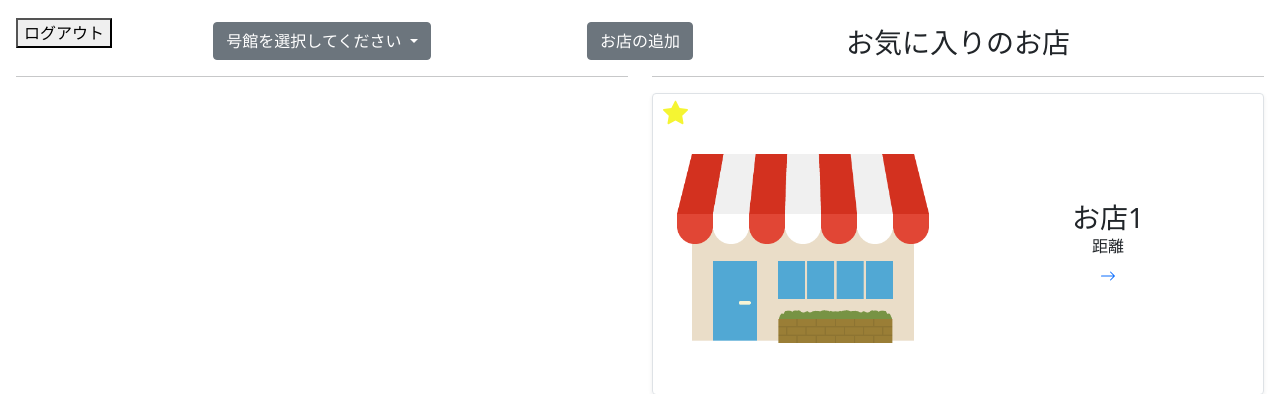
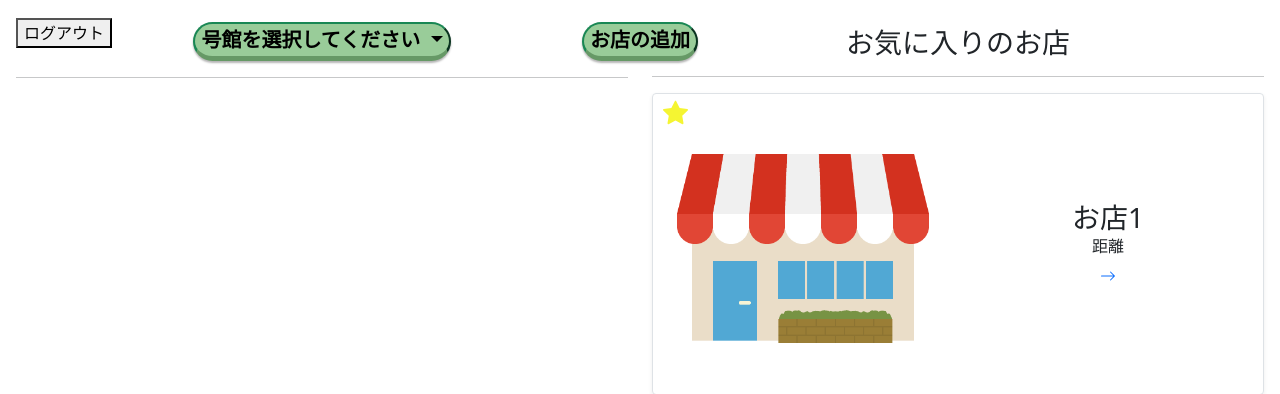
Before and after one commit to Vanary24/JECAreaSearcher, a PHP site: page / in a window 1280 px wide. Shown: the part 98-492 px from the top of the page. Run offline with PHP 8.4, Linux system fonts and the light colour scheme; the visitor is signed in with stand-in values (Sample User, id 1); some libraries are stand-ins or nearby versions.

Commit message:
css変更

```diff
--- a/css/index.css
+++ b/css/index.css
@@ -15,3 +15,27 @@ body {
 .star svg {
     color: rgb(245, 245, 50);
 }
+
+.btn_h {
+    background-color: #99CC99;
+    color: black;
+    border-radius: 2rem;
+    display: inline-block;
+    text-decoration: none;
+    text-align: center;
+    font-weight: bold;
+    overflow: hidden;
+    box-shadow: 0px 2px 2px rgba(0, 0, 0, 0.29);
+    border-bottom: solid 5px #669966;
+    transition: .4s;
+    font-size: 20px;
+}
+
+.btn_h:active{
+    -webkit-transform: translateY(2px);
+  transform: translateY(2px);
+  box-shadow: 0 0 1px rgba(0, 0, 0, 0.15);
+  border-bottom: none;
+  background: #009933;
+  color: #000;
+}
--- a/index.php
+++ b/index.php
@@ -53,7 +53,7 @@ if (isset($_POST['fav_star'])) {
         <div class="row mb-2 ms-1 me-1 position-relative">
             <div class="col-md-6">
                 <div class="text-center">
-                    <button class="btn btn-secondary dropdown-toggle mt-1" type="button" data-bs-toggle="dropdown" aria-expanded="false">
+                    <button class="btn_h btn-success dropdown-toggle mt-1" type="button" data-bs-toggle="dropdown" aria-expanded="false">
                         号館を選択してください
                     </button>
                     <ul class="dropdown-menu buliding-select">
@@ -118,7 +118,7 @@ if (isset($_POST['fav_star'])) {
 
             <div class="position-absolute top-0 start-50 translate-middle-x mt-1 w-auto">
                 <form action="./store_add.php" method="post">
-                    <button type="submit" class="btn btn-secondary">
+                    <button type="submit" class="btn_h btn-success">
                         お店の追加
                     </button>
                 </form>
```
